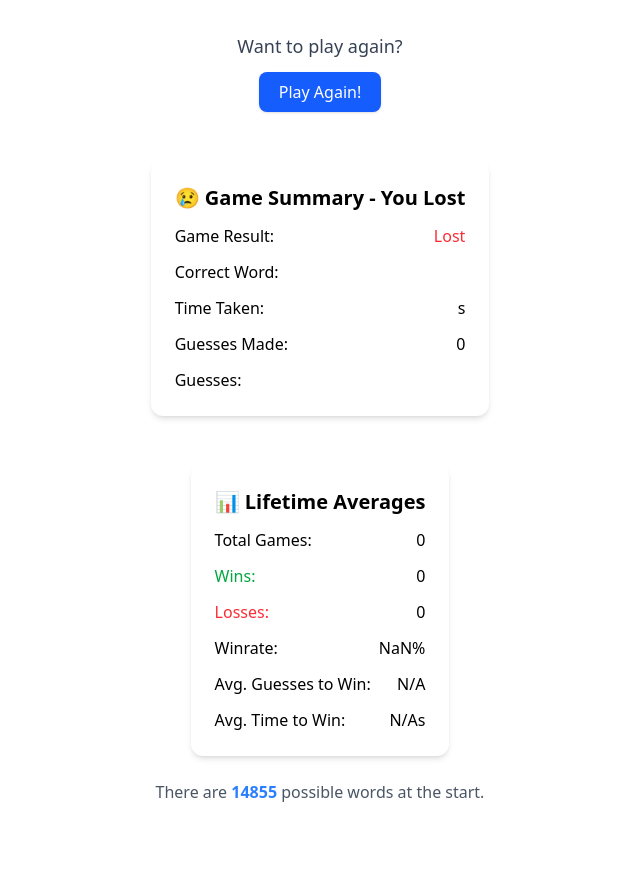
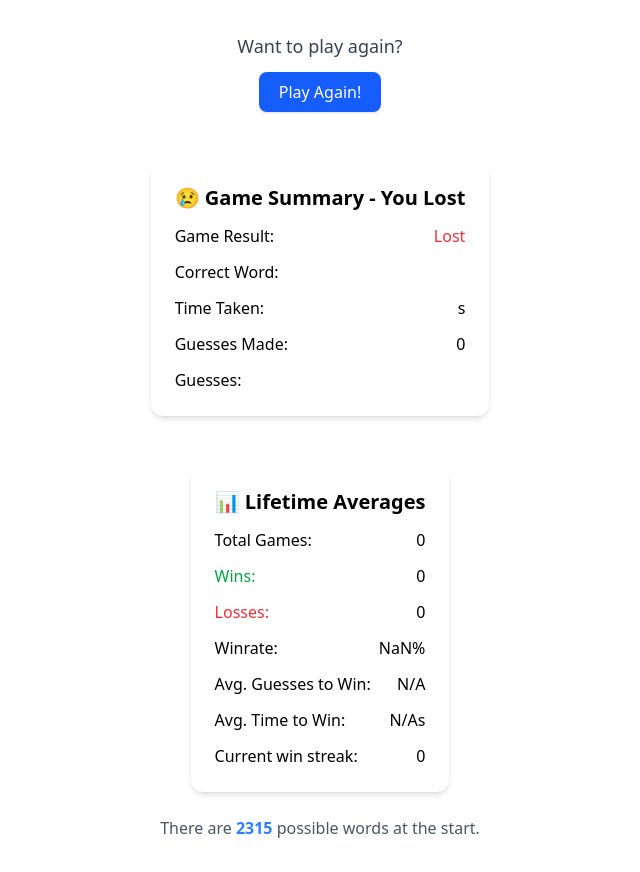
Before and after one commit to mariomilicevic2000/wordle, a React (Vite) app: page /analyzer in a window 1280 px wide. Shown: the top 872 px of the page, without its empty margins (320-960 px from the left). Built offline with nearby package versions, Linux system fonts and the light colour scheme.

Commit message:
added winstreak tracking

```diff
--- a/src/components/GameAnalyzer.tsx
+++ b/src/components/GameAnalyzer.tsx
@@ -1,6 +1,6 @@
 import { useState, useEffect } from "react";
 import { filterWords } from "../analysisutils";
-import { potentialWords } from "../data";
+import { potentialSolutions } from "../data";
 import DisplayRow from "./DisplayRow";
 import { TileFeedback } from "../types";
 import ReviewCard from "./ReviewCard";
@@ -69,7 +69,7 @@ export default function GameAnalyzer() {
             return;
         }
 
-        let currentWords = [...potentialWords]; // Start with all potential words
+        let currentWords = [...potentialSolutions]; // Start with all potential words
         const wordCounts: number[] = []; // Array to store the word count at each iteration
 
         // Filter potential words for each guess and feedback
@@ -118,6 +118,17 @@ export default function GameAnalyzer() {
     const avgGuesses: string = totalGuesses > 0 ? (totalGuesses / wins).toFixed(2) : "N/A";
     const totalTime: number = gameData.filter(game => game.result === "won").reduce((acc, game) => acc + game.time, 0);
     const avgTime: string = totalTime > 0 ? (totalTime / wins).toFixed(2) : "N/A";
+    const winStreak : number = (()  => {
+      let streak = 0;
+      for(let i = gameData.length - 1 ; i >= 0; i--){
+        if(gameData[i].result === "won"){
+          streak++;
+        } else {
+          break;
+        }
+      }
+      return streak;
+    })();
 
 
     // TODO : Come up with a better score, incorporate entropy analysis
@@ -151,10 +162,11 @@ export default function GameAnalyzer() {
             winrate={winrate}
             avgGuesses={avgGuesses}
             avgTime={avgTime}
+            winStreak={winStreak}
           />
 
           <p className="text-md text-gray-600">
-            There are <span className="font-semibold text-blue-500">{potentialWords.length}</span> possible words at the start.
+            There are <span className="font-semibold text-blue-500">{potentialSolutions.length}</span> possible words at the start.
           </p>
 
           <div className="w-full max-w-2xl space-y-6 mt-4">
@@ -179,11 +191,11 @@ export default function GameAnalyzer() {
                       </p>
                         <p className="text-gray-600">This guess eliminates {" "}
                             {guessIndex === 0
-                            ? (potentialWords.length-wordsHistory[guessIndex])
+                            ? (potentialSolutions.length-wordsHistory[guessIndex])
                             : (wordsHistory[guessIndex-1]-wordsHistory[guessIndex])
                         } words from selection</p>
                       </>
-                    ) : guess.every((l, i) => l.toUpperCase() === correctGuess[i].toUpperCase()) ? (
+                    ) : guess.every((letter, index) => letter.toUpperCase() === correctGuess[index].toUpperCase()) ? (
                       <p className="text-green-600 font-semibold">You guessed it right!</p>
                     ) : (
                       <p className="text-red-600 font-semibold">You lost!</p>
--- a/src/components/ReviewCard.tsx
+++ b/src/components/ReviewCard.tsx
@@ -5,9 +5,10 @@ interface ReviewCardProps {
     winrate : number,
     avgGuesses : string,
     avgTime : string,
+    winStreak : number,
 }
 
-export default function ReviewCard({totalGames, wins, losses, winrate, avgGuesses, avgTime} : ReviewCardProps) {
+export default function ReviewCard({totalGames, wins, losses, winrate, avgGuesses, avgTime, winStreak} : ReviewCardProps) {
     return (
         <div>
             <div className="bg-white shadow-md rounded-xl p-6 w-full max-w-md space-y-3 mt-6">
@@ -36,6 +37,10 @@ export default function ReviewCard({totalGames, wins, losses, winrate, avgGuesse
                     <span className="font-medium">Avg. Time to Win:</span>
                     <span>{avgTime}s</span>
                 </div>
+                <div className="flex justify-between">
+                    <span className="font-medium">Current win streak:</span>
+                    <span>{winStreak}</span>
+                </div>
             </div>
         </div>
     )
--- a/src/components/Wordle.tsx
+++ b/src/components/Wordle.tsx
@@ -151,7 +151,11 @@ export default function Wordle() {
     }
 
     function saveGameStats(outcome: string) {
+        const existingGameData = JSON.parse(localStorage.getItem("wordleData") || "[]");
+
         const triedGuesses = guesses.map(row => row.join(""));
+
+        console.log(existingGameData);
 
         const gameStats = {
             result: outcome,
@@ -166,7 +170,7 @@ export default function Wordle() {
         // } else {
         //     console.log("wtf");
         // }
-        const existingGameData = JSON.parse(localStorage.getItem("wordleData") || "[]");
+
         existingGameData.push(gameStats);
         localStorage.setItem("wordleData", JSON.stringify(existingGameData));
     }
```
